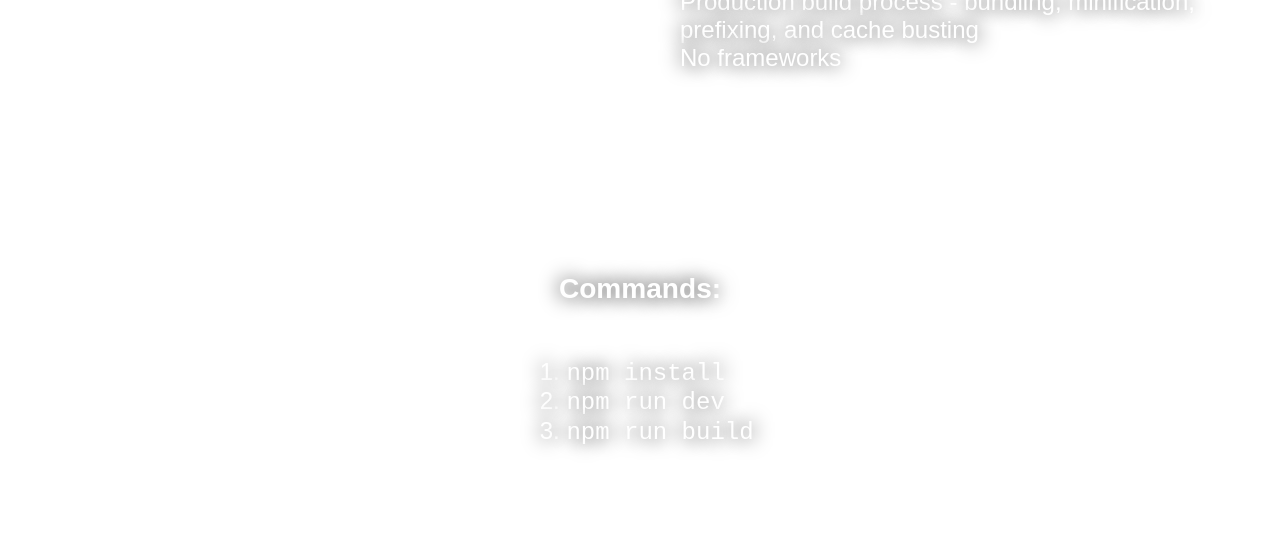
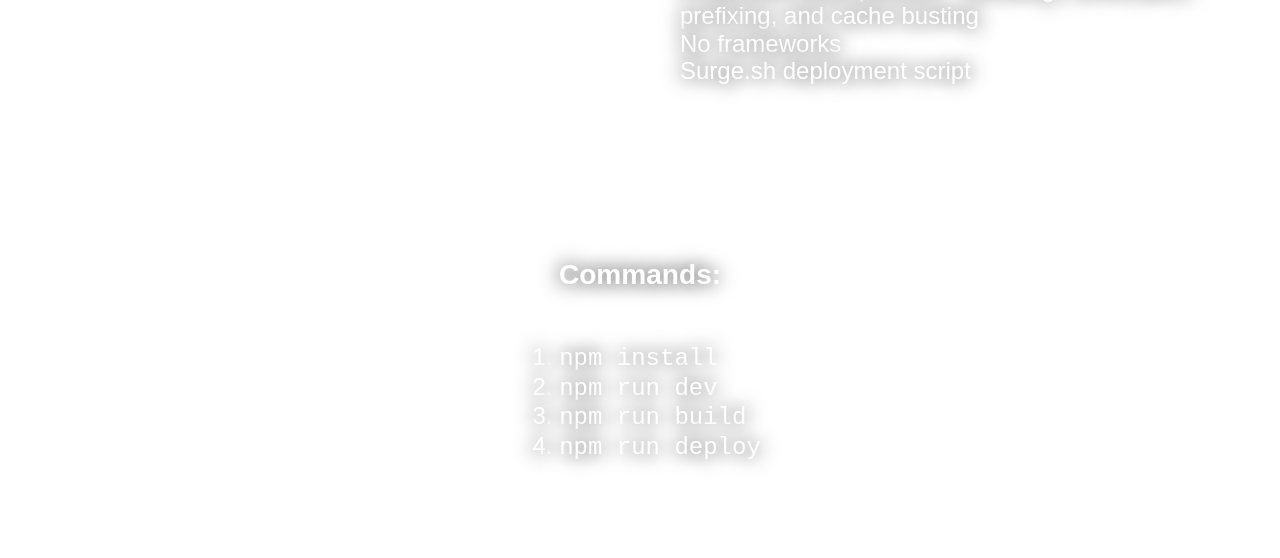
Before and after one commit to RadDog25/Starter, a website built with webpack: page src/index.html in a window 1280 px wide. Shown: the part 242-800 px from the top of the page. Built offline with nearby package versions, Linux system fonts and the light colour scheme; files whose address does not match are found by name.

Commit message:
Add surge deployment script

```diff
--- a/src/index.html
+++ b/src/index.html
@@ -19,6 +19,7 @@
             <li>ES6 and SCSS compilation</li>
             <li>Production build process - bundling, minification, prefixing, and cache busting</li>
             <li>No frameworks</li>
+            <li>Surge.sh deployment script</li>
         </ul>
     </div>
 
@@ -28,6 +29,7 @@
             <li><code>npm install</code></li>
             <li><code>npm run dev</code></li>
             <li><code>npm run build</code></li>
+            <li><code>npm run deploy</code></li>
         </ol>
     </div>
 
```
Also changed, not shown: package.json (+6 -4 lines), README.md, 2 other files.
